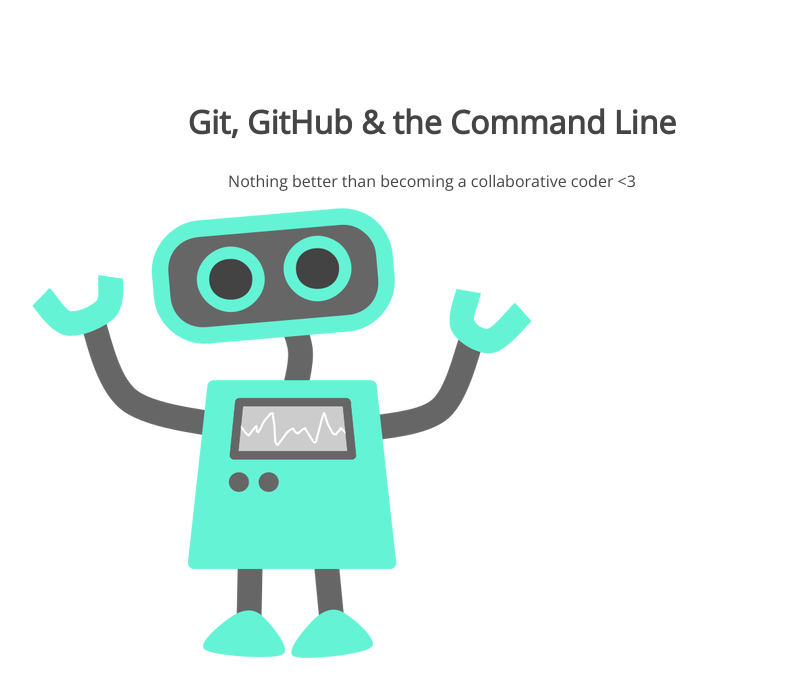
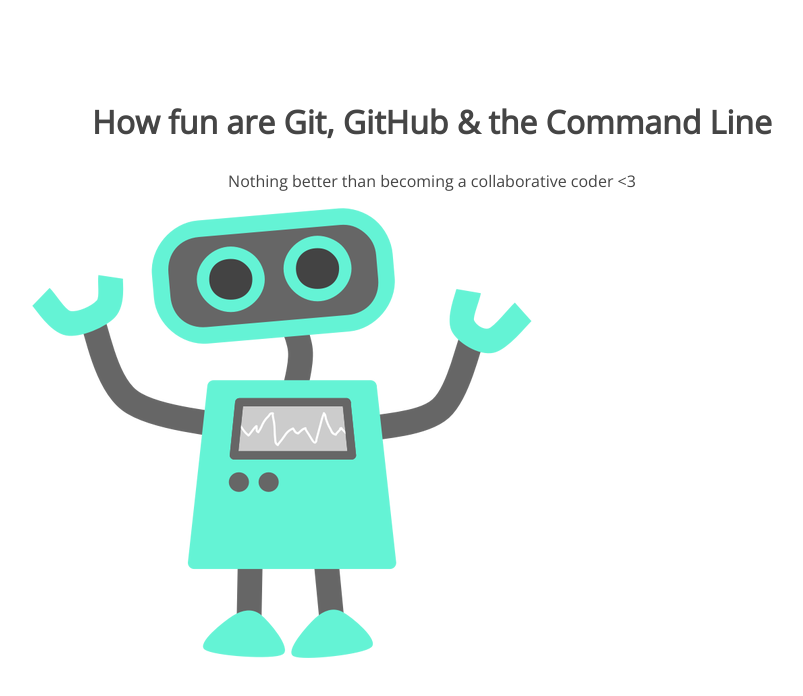
Before and after one commit to melaniejansen/105-project, a plain HTML site: page index.html in a window 1280 px wide. Shown: the whole page, without its empty margins (208-1011 px from the left). Drawn offline with nearby package versions, Linux system fonts and the light colour scheme.

Commit message:
headline change

```diff
--- a/index.html
+++ b/index.html
@@ -8,7 +8,7 @@
 </head>
 <body>
 	<section>
-		<h1>Git, GitHub & the Command Line</h1>
+		<h1>How fun are Git, GitHub & the Command Line</h1>
 		<p>Nothing better than becoming a collaborative coder <3</p>
 		<img src="img/happy-blue-robot.png">
 	</section>
```
